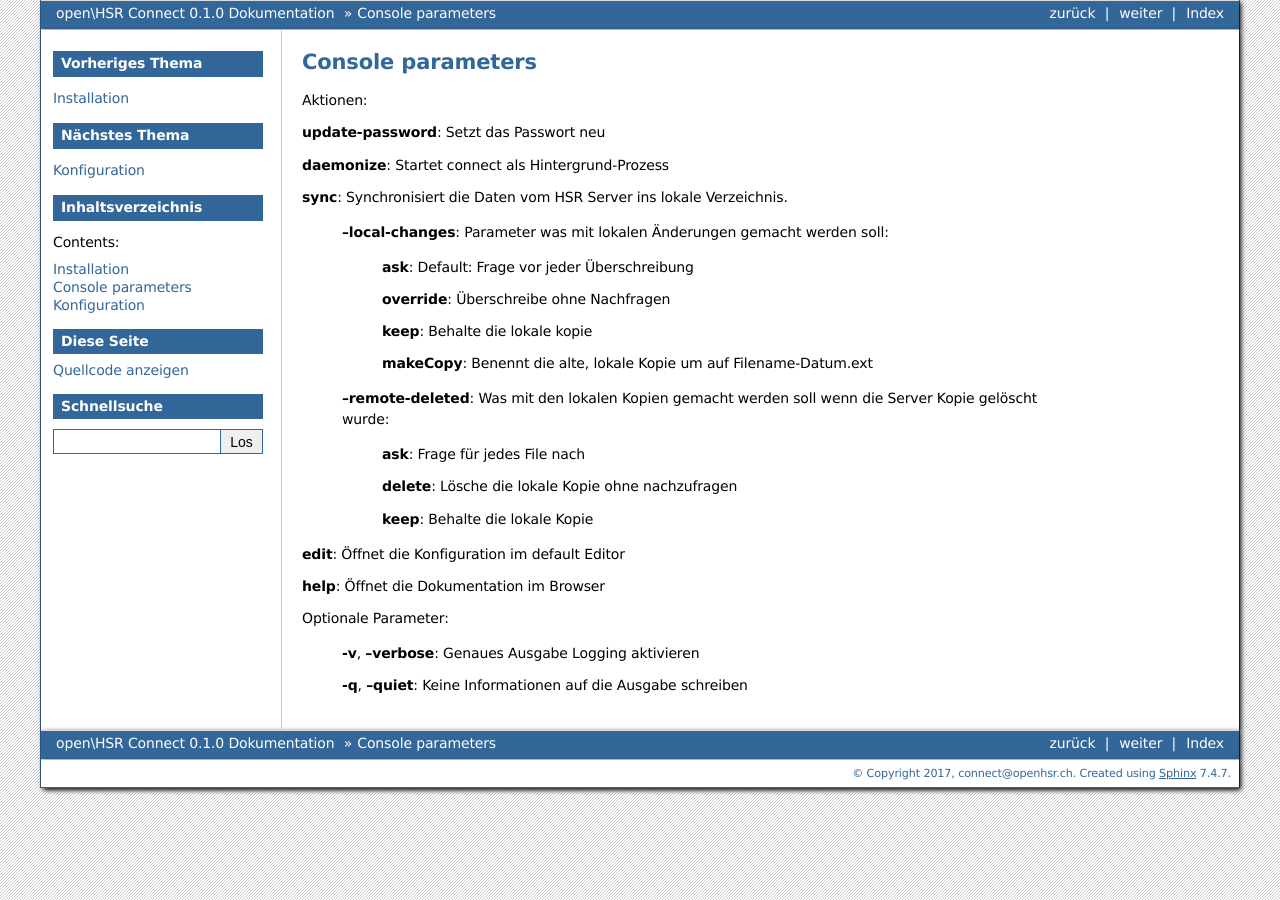
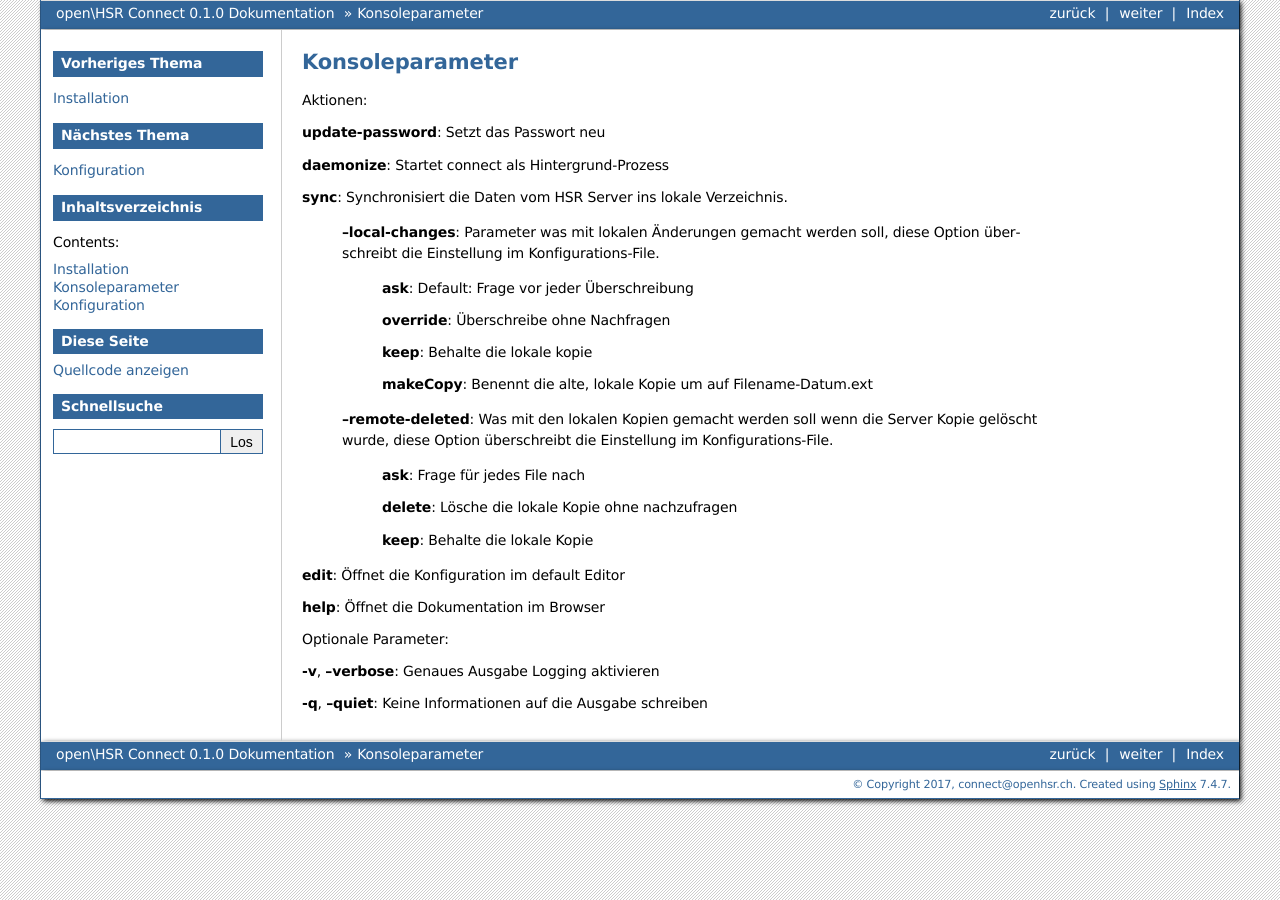
Before and after one commit to openhsr/connect, a Sphinx documentation site: the page built from docs/cli.rst, in a window 1280 px wide. Built offline with Sphinx 7.4.7, drawn with Linux system fonts in a browser that asks for light colours.

Commit message:
Rewrite of the cli.rst page

```diff
--- a/docs/cli.rst
+++ b/docs/cli.rst
@@ -1,6 +1,6 @@
 
-Console parameters
-==================
+Konsoleparameter
+================
 
 Aktionen:
 
@@ -12,7 +12,8 @@
 
 .. _local-changes:
 
-    **--local-changes**: Parameter was mit lokalen Änderungen gemacht werden soll:
+    **--local-changes**: Parameter was mit lokalen Änderungen gemacht werden soll, diese Option überschreibt die
+    Einstellung im Konfigurations-File.
 
         **ask**: Default: Frage vor jeder Überschreibung
 
@@ -24,7 +25,8 @@
 
 .. _remote_deleted:
 
-    **--remote-deleted**: Was mit den lokalen Kopien gemacht werden soll wenn die Server Kopie gelöscht wurde:
+    **--remote-deleted**: Was mit den lokalen Kopien gemacht werden soll wenn die Server Kopie gelöscht wurde,
+    diese Option überschreibt die Einstellung im Konfigurations-File.
 
         **ask**: Frage für jedes File nach
 
@@ -38,6 +40,6 @@
 
 Optionale Parameter:
 
- **-v**, **--verbose**: Genaues Ausgabe Logging aktivieren
+**-v**, **--verbose**: Genaues Ausgabe Logging aktivieren
 
- **-q**, **--quiet**:   Keine Informationen auf die Ausgabe schreiben
+**-q**, **--quiet**:   Keine Informationen auf die Ausgabe schreiben
```
